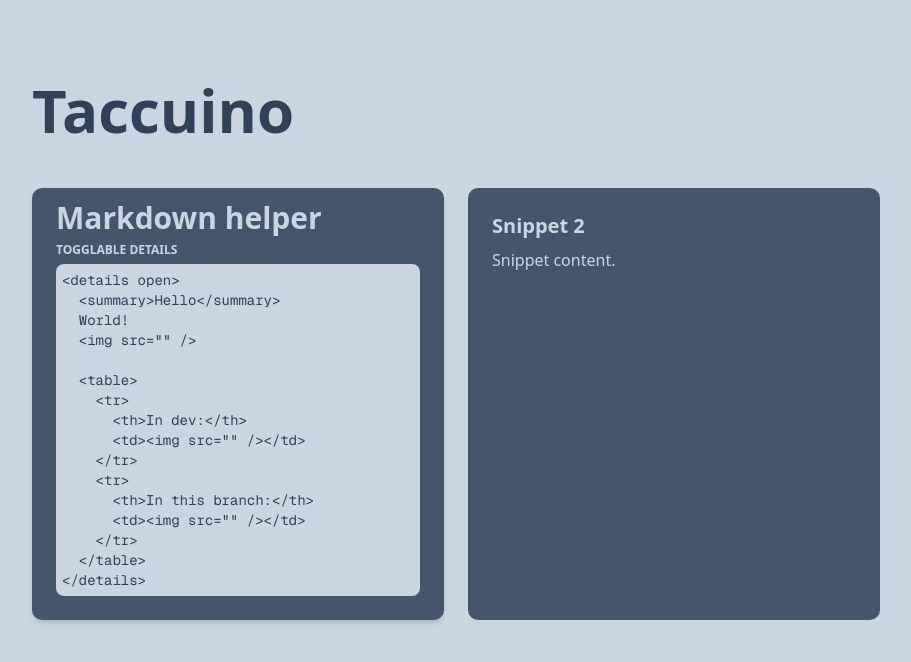
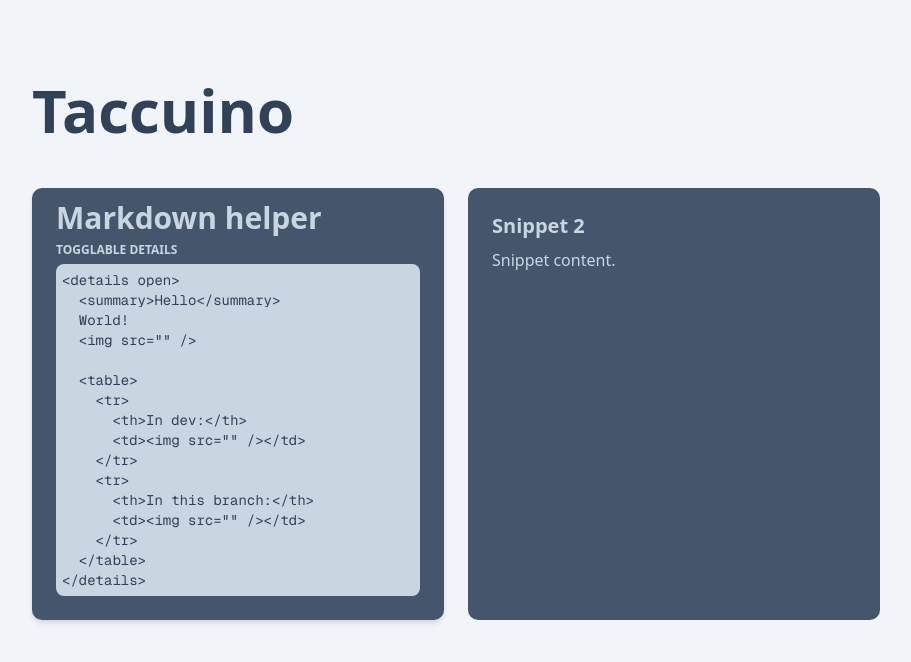
Before and after one commit to nlusano/taccuino, a Next.js app: page / in a window 1280 px wide. Shown: the top 662 px of the page, without its empty margins (184-1095 px from the left). Built offline with nearby package versions, Linux system fonts and the light colour scheme.

Commit message:
Update page background color

```diff
--- a/src/app/page.tsx
+++ b/src/app/page.tsx
@@ -3,7 +3,7 @@
 
 export default function Home() {
   return (
-    <main className="min-h-screen bg-slate-300 pt-20 text-slate-900">
+    <main className="min-h-screen bg-slate-100 pt-20 text-slate-900">
       <div className="mx-auto flex max-w-4xl flex-col gap-12 px-6">
         <div className="text-left">
           <h1 className="text-6xl text-slate-700 font-semibold">Taccuino</h1>
```
